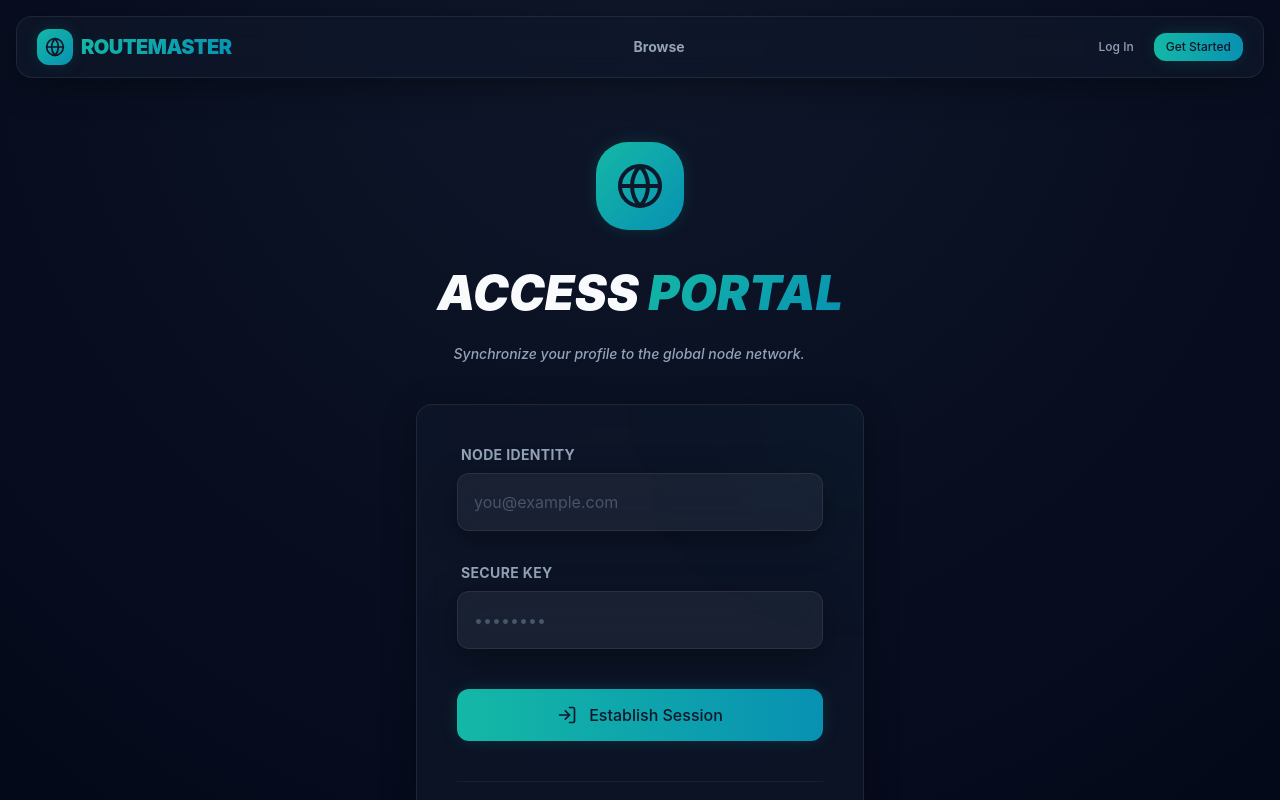
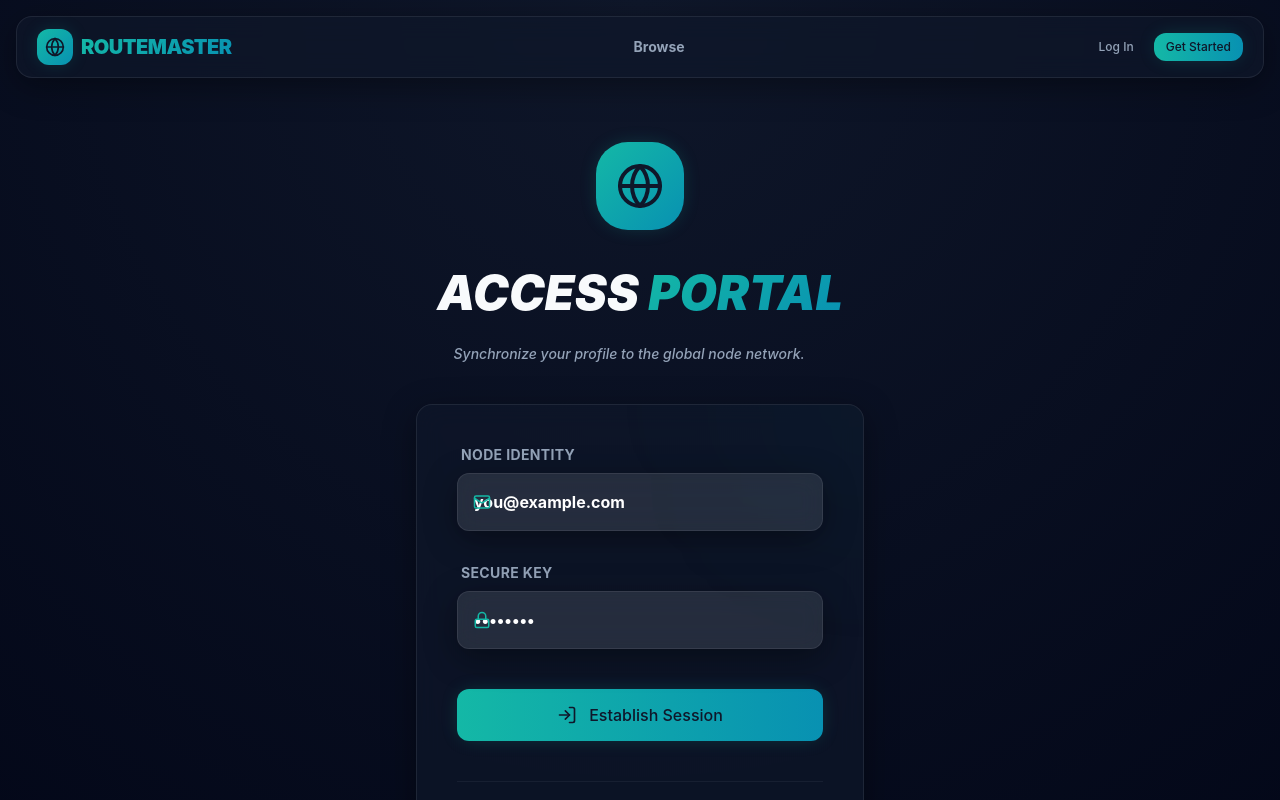
Before and after one commit to Athishkashyapa001/password-hacker-game, a React app in the folder frontend/: page /login in a window 1280 px wide. Shown: the top 800 px of the page. Built offline with nearby package versions, Linux system fonts and the light colour scheme; the HTML template or start-up script is replaced by a standard one.

Commit message:
Sector 9: Definitive Visibility Fix & Final UI Refinement

```diff
--- a/frontend/src/components/Input.jsx
+++ b/frontend/src/components/Input.jsx
@@ -1,31 +1,35 @@
 import React from 'react';
 
-const Input = React.forwardRef(({ label, error, helperText, id, className = '', ...props }, ref) => {
-
-
+const Input = React.forwardRef(({ label, error, id, icon: Icon, className = '', ...props }, ref) => {
   return (
     <div className={`flex flex-col gap-2 ${className}`}>
       {label && (
-        <label htmlFor={id} className="text-sm font-bold text-textMuted ml-1 tracking-wide uppercase text-[10px]">
+        <label htmlFor={id} className="text-sm font-bold text-textMuted ml-1 tracking-wide uppercase text-[10px] flex items-center gap-2">
           {label}
         </label>
       )}
-      <input
-        id={id}
-        ref={ref}
-        className="glass-card !bg-white/5 !p-4 rounded-xl text-textPrimary placeholder:text-slate-600 focus:outline-none focus:ring-2 focus:ring-primary/50 focus:border-primary/50 transition-all duration-300"
-        {...props}
-      />
+      <div className="relative group">
+        {Icon && (
+          <div className="absolute left-4 top-1/2 -translate-y-1/2 text-primary group-focus-within:text-secondary transition-colors pointer-events-none z-10">
+            <Icon size={18} />
+          </div>
+        )}
+        <input
+          id={id}
+          ref={ref}
+          className={`glass-card !bg-white/10 !p-4 ${Icon ? 'pl-12' : ''} rounded-xl text-white font-bold placeholder:text-slate-600 focus:outline-none focus:ring-2 focus:ring-primary/50 focus:border-primary/50 transition-all duration-300 w-full`}
+          style={{
+            color: 'white',
+            WebkitTextFillColor: 'white',
+            backgroundColor: 'rgba(255, 255, 255, 0.05)'
+          }}
+          {...props}
+        />
+      </div>
 
       {error && (
-        <span id={errorId} className="text-sm text-red-400" role="alert">
+        <span className="text-[10px] font-black uppercase text-red-400 ml-1 tracking-widest animate-in fade-in duration-300" role="alert">
           {error}
-        </span>
-      )}
-
-      {helperText && !error && (
-        <span id={helperId} className="text-sm text-textMuted">
-          {helperText}
         </span>
       )}
     </div>
```
